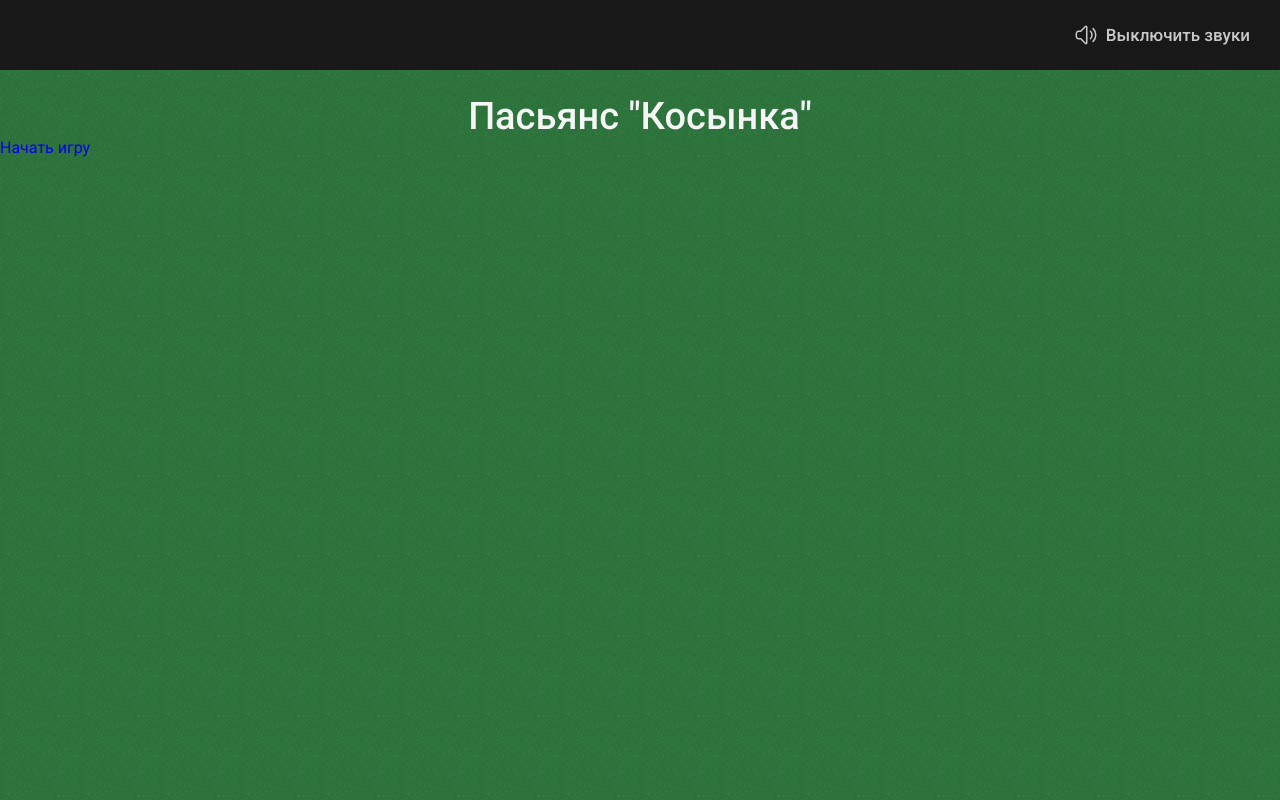
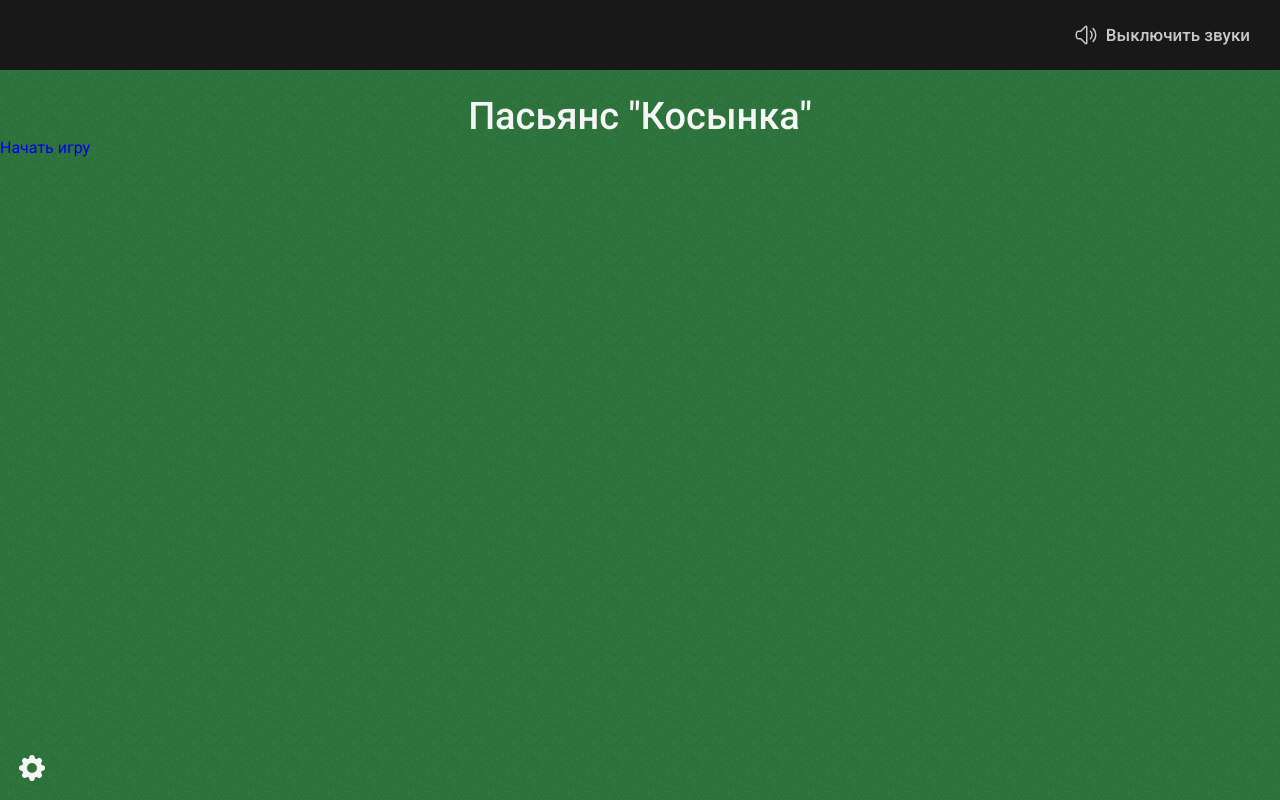
Before and after one commit to MiracleHorizon/solitaire, a Vue app: page / in a window 1280 px wide. Built offline with nearby package versions, Linux system fonts and the light colour scheme.

Commit message:
feat: add basic /settings page

```diff
--- a/src/components/home/HomeScreen.vue
+++ b/src/components/home/HomeScreen.vue
@@ -1,5 +1,6 @@
 <script setup lang="ts">
-import PlayGameButton from '@components/home/PlayGameButton.vue'
+import PlayGameButton from './PlayGameButton.vue'
+import LinkSettings from './LinkSettings.vue'
 </script>
 
 <template>
@@ -10,6 +11,7 @@ import PlayGameButton from '@components/home/PlayGameButton.vue'
     <main :class="$style.content">
       <PlayGameButton />
     </main>
+    <LinkSettings />
   </div>
 </template>
 
--- /dev/null
+++ b/src/components/home/LinkSettings.vue
@@ -0,0 +1,36 @@
+<script setup lang="ts">
+import IconCog from '@ui/icons/IconCog.vue'
+import { Routes } from '@router/routes.ts'
+</script>
+
+<template>
+  <RouterLink :class="$style.root" :to="Routes.SETTINGS">
+    <IconCog />
+  </RouterLink>
+</template>
+
+<style module lang="scss">
+@import '@styles/variables';
+
+$size: 32px;
+
+.root {
+  cursor: pointer;
+  position: fixed;
+  left: 16px;
+  bottom: 16px;
+  width: $size;
+  height: $size;
+  color: $white;
+  transition: rotate 0.7s ease-in-out;
+
+  &:hover {
+    rotate: 180deg;
+  }
+
+  svg {
+    width: 100%;
+    height: 100%;
+  }
+}
+</style>
--- /dev/null
+++ b/src/components/settings/SettingsScreen.vue
@@ -0,0 +1,16 @@
+<script setup lang="ts"></script>
+
+<template>
+  <div :class="$style.root">
+    <main></main>
+  </div>
+</template>
+
+<style module lang="scss">
+@import '@styles/variables';
+
+.root {
+  width: 100%;
+  height: calc(100% - $header-height);
+}
+</style>
--- /dev/null
+++ b/src/components/ui/icons/IconArrowLeft.vue
@@ -0,0 +1,17 @@
+<template>
+  <svg
+    xmlns="http://www.w3.org/2000/svg"
+    fill="none"
+    width="24"
+    height="24"
+    viewBox="0 0 24 24"
+    stroke-width="1.5"
+    stroke="currentColor"
+  >
+    <path
+      stroke-linecap="round"
+      stroke-linejoin="round"
+      d="M19.5 12h-15m0 0l6.75 6.75M4.5 12l6.75-6.75"
+    />
+  </svg>
+</template>
--- /dev/null
+++ b/src/components/ui/icons/IconCog.vue
@@ -0,0 +1,15 @@
+<template>
+  <svg
+    xmlns="http://www.w3.org/2000/svg"
+    width="24"
+    height="24"
+    viewBox="0 0 24 24"
+    fill="currentColor"
+  >
+    <path
+      fill-rule="evenodd"
+      d="M11.828 2.25c-.916 0-1.699.663-1.85 1.567l-.091.549a.798.798 0 01-.517.608 7.45 7.45 0 00-.478.198.798.798 0 01-.796-.064l-.453-.324a1.875 1.875 0 00-2.416.2l-.243.243a1.875 1.875 0 00-.2 2.416l.324.453a.798.798 0 01.064.796 7.448 7.448 0 00-.198.478.798.798 0 01-.608.517l-.55.092a1.875 1.875 0 00-1.566 1.849v.344c0 .916.663 1.699 1.567 1.85l.549.091c.281.047.508.25.608.517.06.162.127.321.198.478a.798.798 0 01-.064.796l-.324.453a1.875 1.875 0 00.2 2.416l.243.243c.648.648 1.67.733 2.416.2l.453-.324a.798.798 0 01.796-.064c.157.071.316.137.478.198.267.1.47.327.517.608l.092.55c.15.903.932 1.566 1.849 1.566h.344c.916 0 1.699-.663 1.85-1.567l.091-.549a.798.798 0 01.517-.608 7.52 7.52 0 00.478-.198.798.798 0 01.796.064l.453.324a1.875 1.875 0 002.416-.2l.243-.243c.648-.648.733-1.67.2-2.416l-.324-.453a.798.798 0 01-.064-.796c.071-.157.137-.316.198-.478.1-.267.327-.47.608-.517l.55-.091a1.875 1.875 0 001.566-1.85v-.344c0-.916-.663-1.699-1.567-1.85l-.549-.091a.798.798 0 01-.608-.517 7.507 7.507 0 00-.198-.478.798.798 0 01.064-.796l.324-.453a1.875 1.875 0 00-.2-2.416l-.243-.243a1.875 1.875 0 00-2.416-.2l-.453.324a.798.798 0 01-.796.064 7.462 7.462 0 00-.478-.198.798.798 0 01-.517-.608l-.091-.55a1.875 1.875 0 00-1.85-1.566h-.344zM12 15.75a3.75 3.75 0 100-7.5 3.75 3.75 0 000 7.5z"
+      clip-rule="evenodd"
+    />
+  </svg>
+</template>
--- a/src/layouts/default/DefaultHeader/DefaultHeader.vue
+++ b/src/layouts/default/DefaultHeader/DefaultHeader.vue
@@ -12,6 +12,7 @@ const route = useRoute()
 
 const isHomeRoute = computed(() => route.path === Routes.HOME)
 const isGameRoute = computed(() => route.path === Routes.GAME)
+const isSettingsRoute = computed(() => route.path === Routes.SETTINGS)
 </script>
 
 <template>
@@ -19,7 +20,7 @@ const isGameRoute = computed(() => route.path === Routes.GAME)
     <BackHome v-if="!isHomeRoute" :class="$style.backHome" />
     <GameInfo v-if="isGameRoute" />
     <NewGameButton v-if="isGameRoute" :class="$style.newGame" />
-    <ToggleSoundButton :class="$style.toggleSound" />
+    <ToggleSoundButton v-if="!isSettingsRoute" :class="$style.toggleSound" />
   </header>
 </template>
 
--- /dev/null
+++ b/src/pages/settings.vue
@@ -0,0 +1,7 @@
+<script setup lang="ts">
+import SettingsScreen from '@components/settings/SettingsScreen.vue'
+</script>
+
+<template>
+  <SettingsScreen />
+</template>
--- a/src/router/routes.ts
+++ b/src/router/routes.ts
@@ -2,14 +2,17 @@ import type { RouteRecordRaw } from 'vue-router'
 
 import HomePage from '@pages/home.vue'
 import GamePage from '@pages/game.vue'
+import SettingsPage from '@pages/settings.vue'
 
 export enum Routes {
   /* eslint no-unused-vars: 0 */
   HOME = '/',
-  GAME = '/game'
+  GAME = '/game',
+  SETTINGS = '/settings'
 }
 
 export const routes: readonly RouteRecordRaw[] = [
   { path: Routes.HOME, component: HomePage },
-  { path: Routes.GAME, component: GamePage }
+  { path: Routes.GAME, component: GamePage },
+  { path: Routes.SETTINGS, component: SettingsPage }
 ]
```
